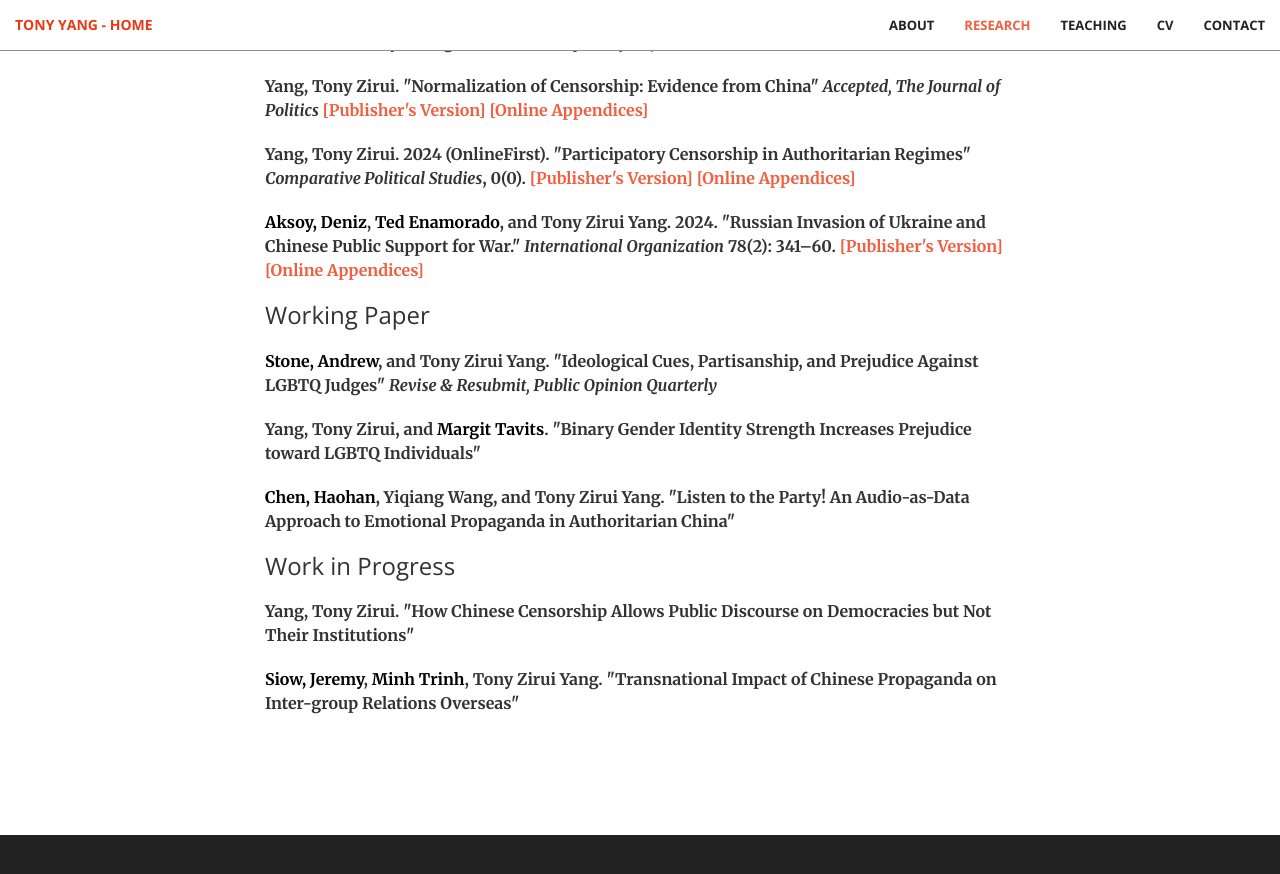
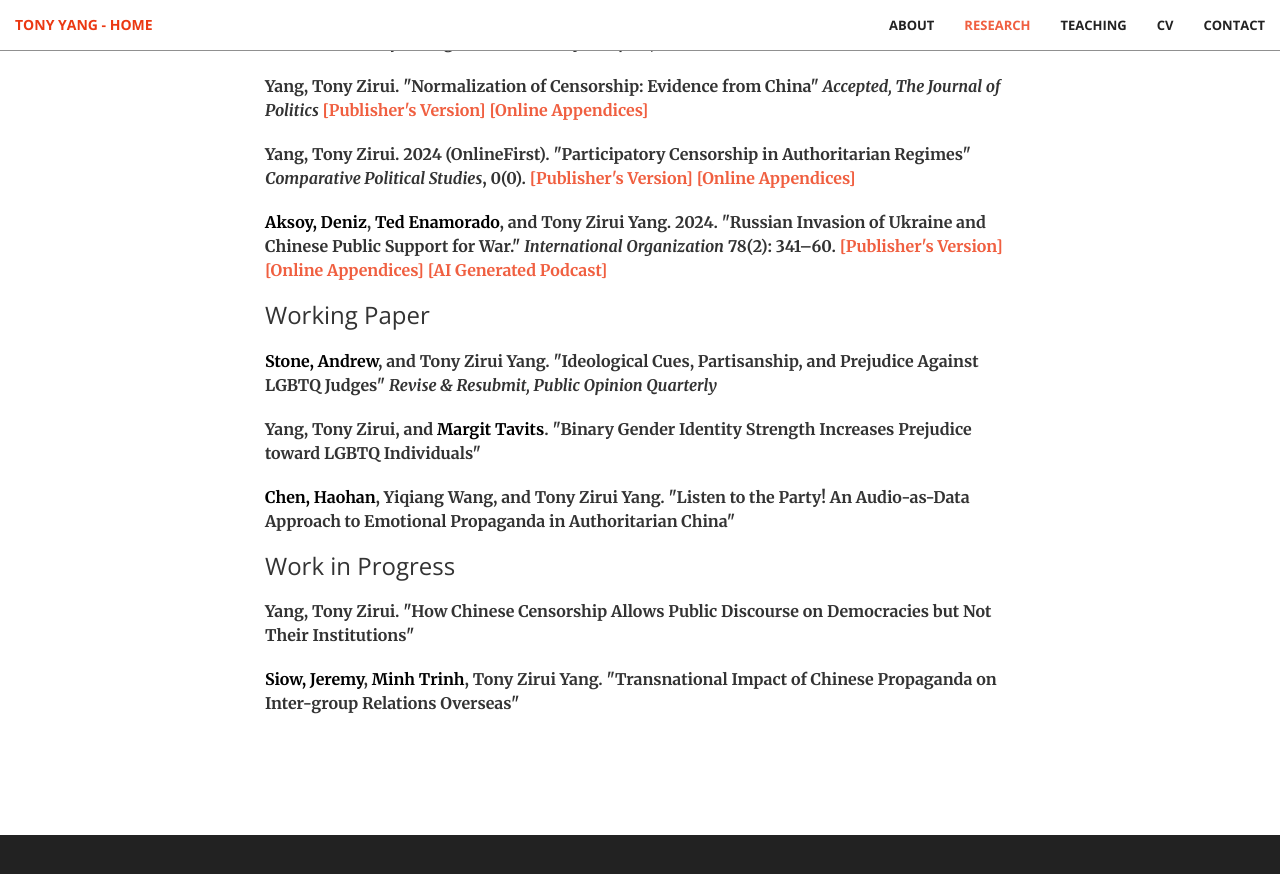
Before and after one commit to tonyhsfz/website, a Jekyll site: the page built from index.html, in a window 1280 px wide and 900 px high, scrolled down 2028 px. Shown: the top 874 px of the window. Built offline with Jekyll 4.4.1, drawn with Linux system fonts in a browser that asks for light colours.

Commit message:
Update publication.html

```diff
--- a/_includes/publication.html
+++ b/_includes/publication.html
@@ -24,7 +24,8 @@
                         "Russian Invasion of Ukraine and Chinese Public Support for War."
                         <i>International Organization</i> 78(2): 341–60.
                         <a href="https://doi.org/10.1017/S0020818324000043">[Publisher's Version]</a>
-                         <a href="/img/UseForce_Appendix.pdf">[Online Appendices]</a> </b>  </p>
+                         <a href="/img/UseForce_Appendix.pdf">[Online Appendices]</a>
+                         <a href="https://notebooklm.google.com/notebook/f43909a6-0fde-4264-abfc-4024d7fd667e/audio">[AI Generated Podcast]</a> </b>  </p>
                      <p></p>
 
                     <h3 class="section-heading">Working Paper</h3>
```
